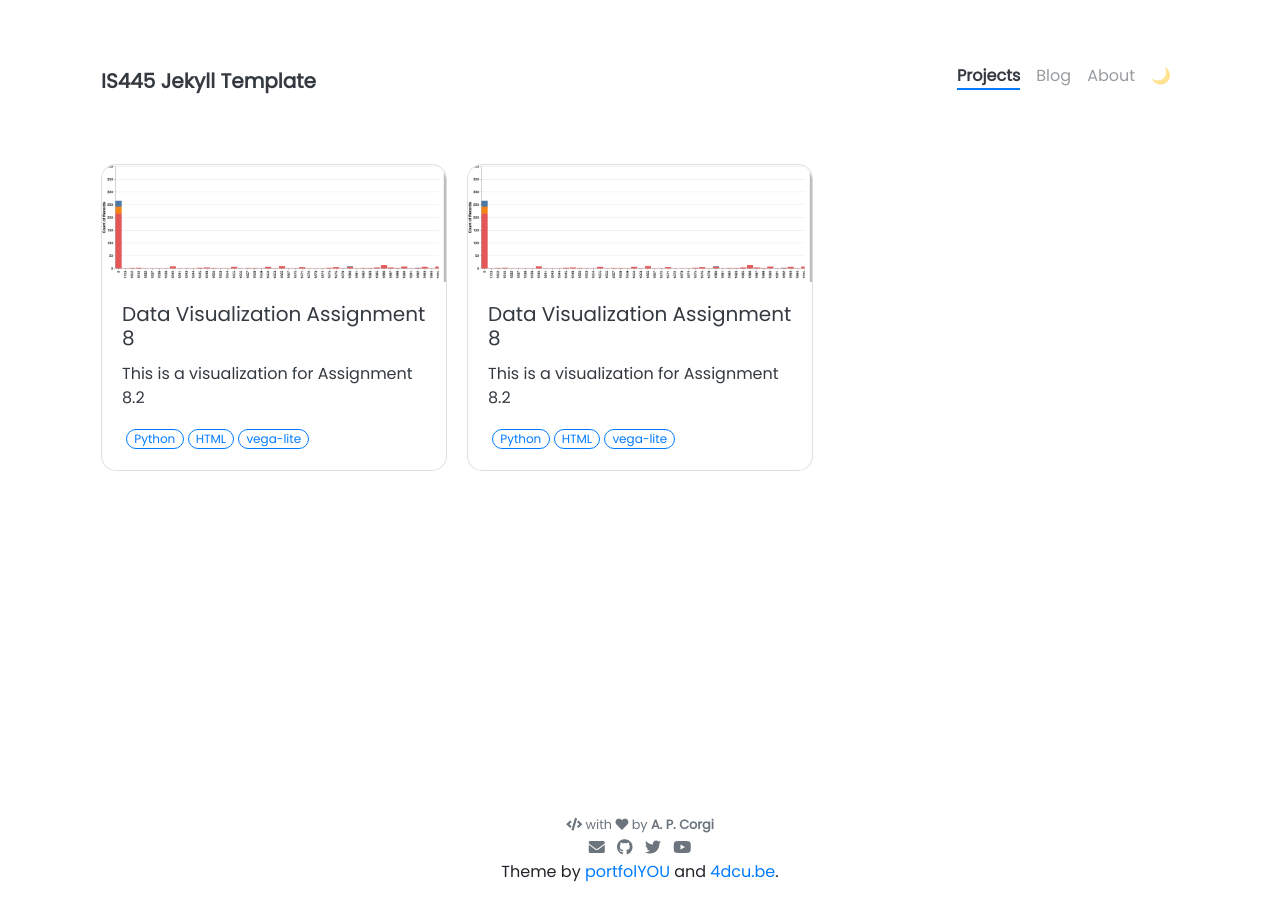
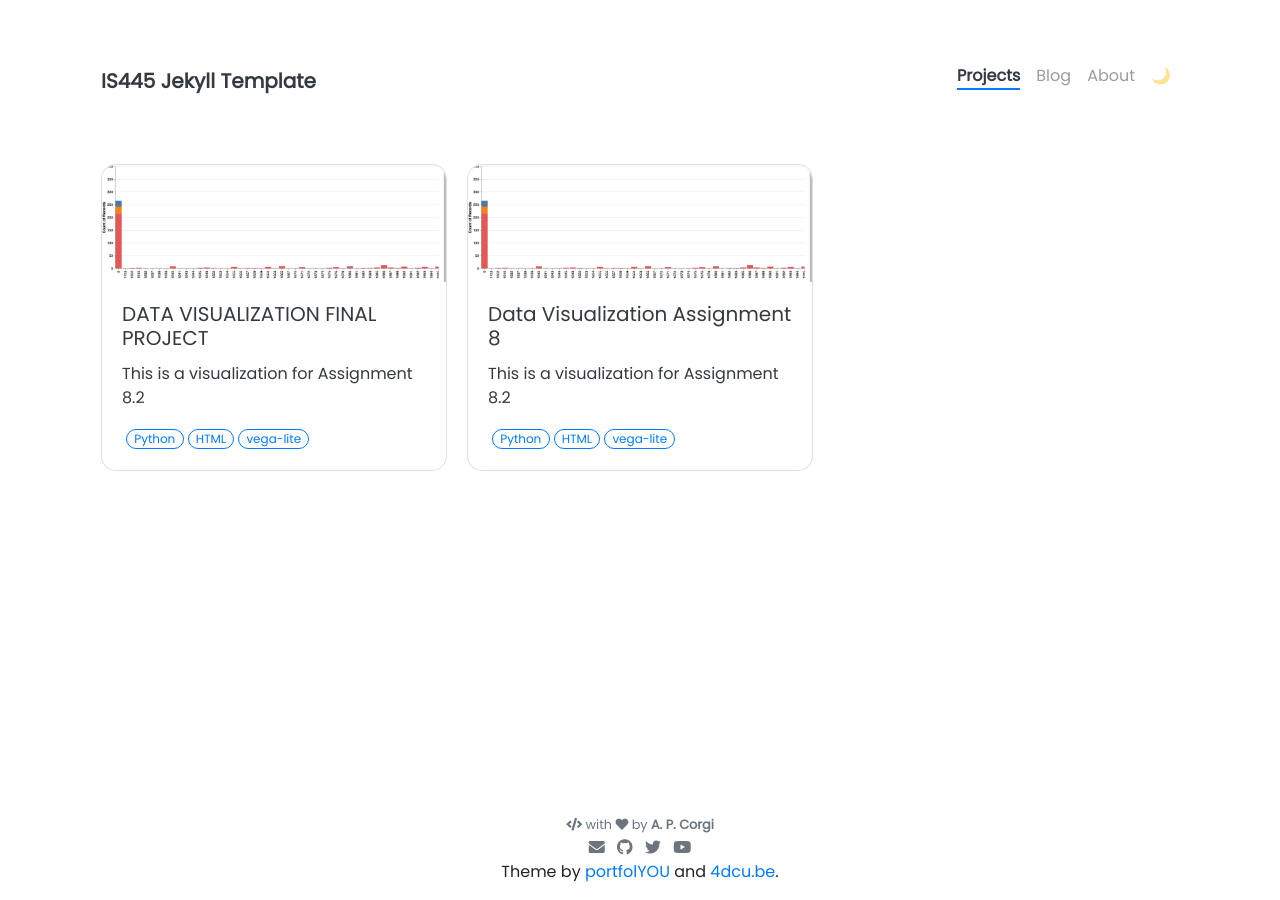
Before and after one commit to Rushabhnm/rushabh_dataviz, a Jekyll site: the page built from pages/projects.html, in a window 1280 px wide. Built offline with Jekyll 4.4.1, drawn with Linux system fonts in a browser that asks for light colours; nearby versions of some CDN libraries.

Commit message:
Update FINAL_PROJECT.md

```diff
--- a/_projects/FINAL_PROJECT.md
+++ b/_projects/FINAL_PROJECT.md
@@ -1,5 +1,5 @@
 ---
-name: Data Visualization Assignment 8
+name: DATA VISUALIZATION FINAL PROJECT
 tools: [Python, HTML, vega-lite]
 image: assets/pngs/assignment8.png
 description: This is a visualization for Assignment 8.2
@@ -10,7 +10,7 @@ custom_js:
   - justcharts
 ---
 
-# DATA VISUALIZATION ASSIGNMENT 8
+# DATA VISUALIZATION FINAL PROJCT
 
 
 <vegachart schema-url="{{ site.baseurl }}/assets/json/bar.json" style="width: 100%"></vegachart>
```
